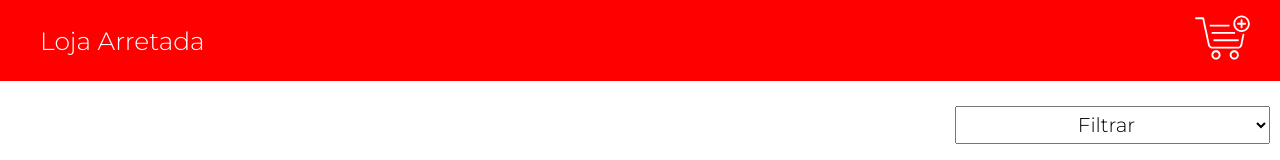
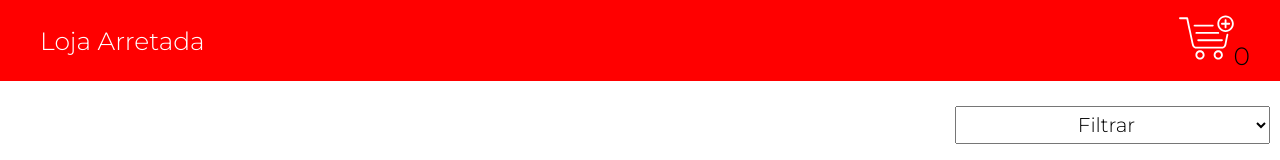
Before and after one commit to Braz99/Ecommerce, a React (Create React App) app: page / in a window 1280 px wide. Shown: the top 160 px of the page. Built offline with nearby package versions, Linux system fonts and the light colour scheme.

Commit message:
Mostra no header a quantidade de produtos no carrinho

```diff
--- a/src/components/HeaderSite.jsx
+++ b/src/components/HeaderSite.jsx
@@ -1,7 +1,10 @@
 import { Link } from "react-router-dom";
+import useTotalItems from "../hooks/useTotalItems";
 import "../styles/components/header-s.css";
 
 function HeaderSite({ showCart }) {
+  let totalItems = useTotalItems();
+
   return (
     <header className="header-s">
       <Link className="logo" to="/">
@@ -16,6 +19,7 @@ function HeaderSite({ showCart }) {
               alt="Ícone do carrinho"
               className="icon-cart"
             />
+            <span className="total-items">{totalItems}</span>
           </li>
         </ul>
       </nav>
--- /dev/null
+++ b/src/hooks/useTotalItems.jsx
@@ -0,0 +1,15 @@
+import { useEffect, useState } from "react";
+import { useCart } from "../provider/CartProvider";
+
+export default function useTotalItems() {
+  let [cart] = useCart();
+
+  let [totalItems, setTotalItems] = useState();
+
+  useEffect(
+    () => setTotalItems(cart.reduce((a, b) => a + b.quantity, 0)),
+    [cart]
+  );
+
+  return totalItems;
+}
```
